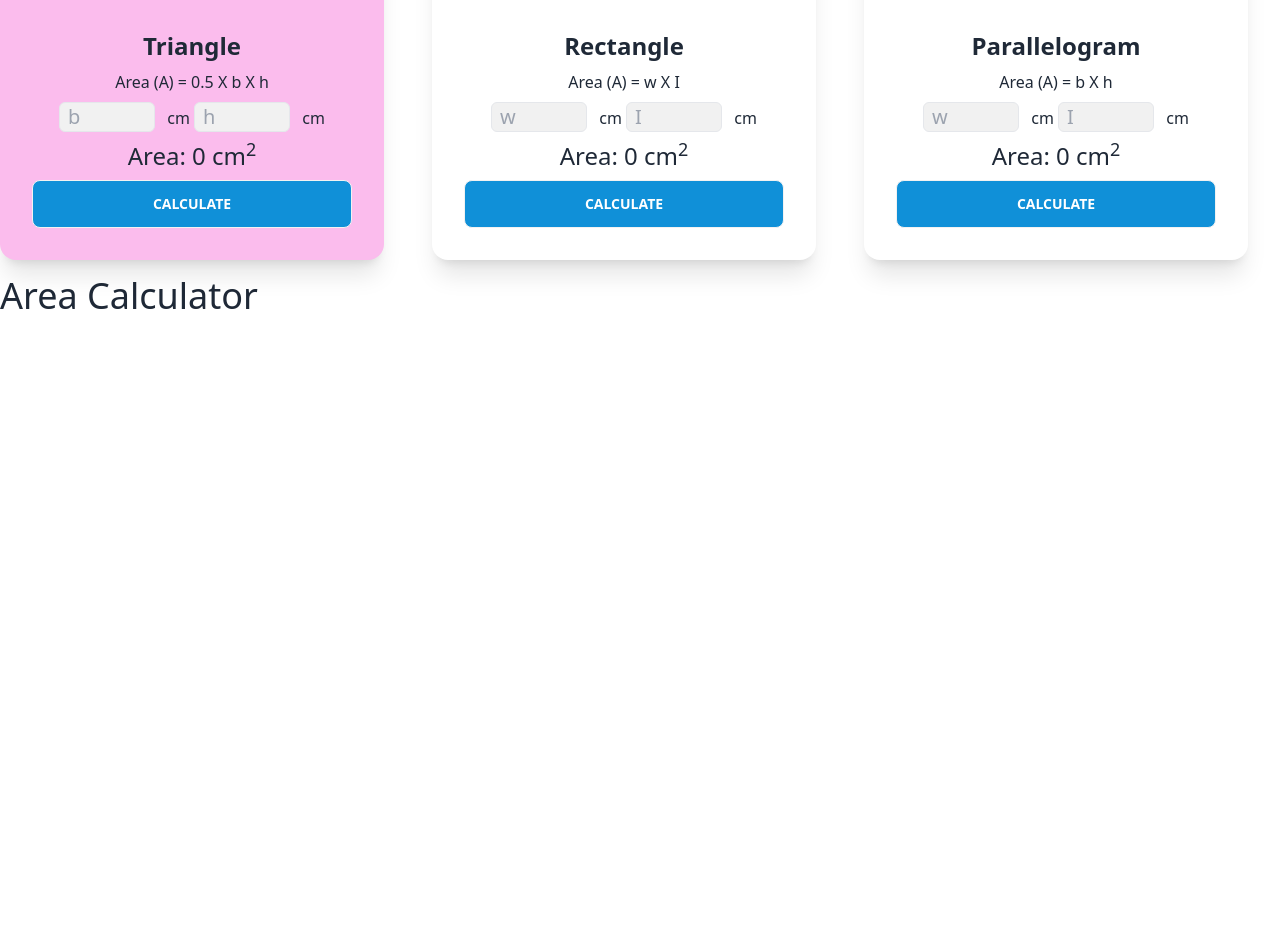
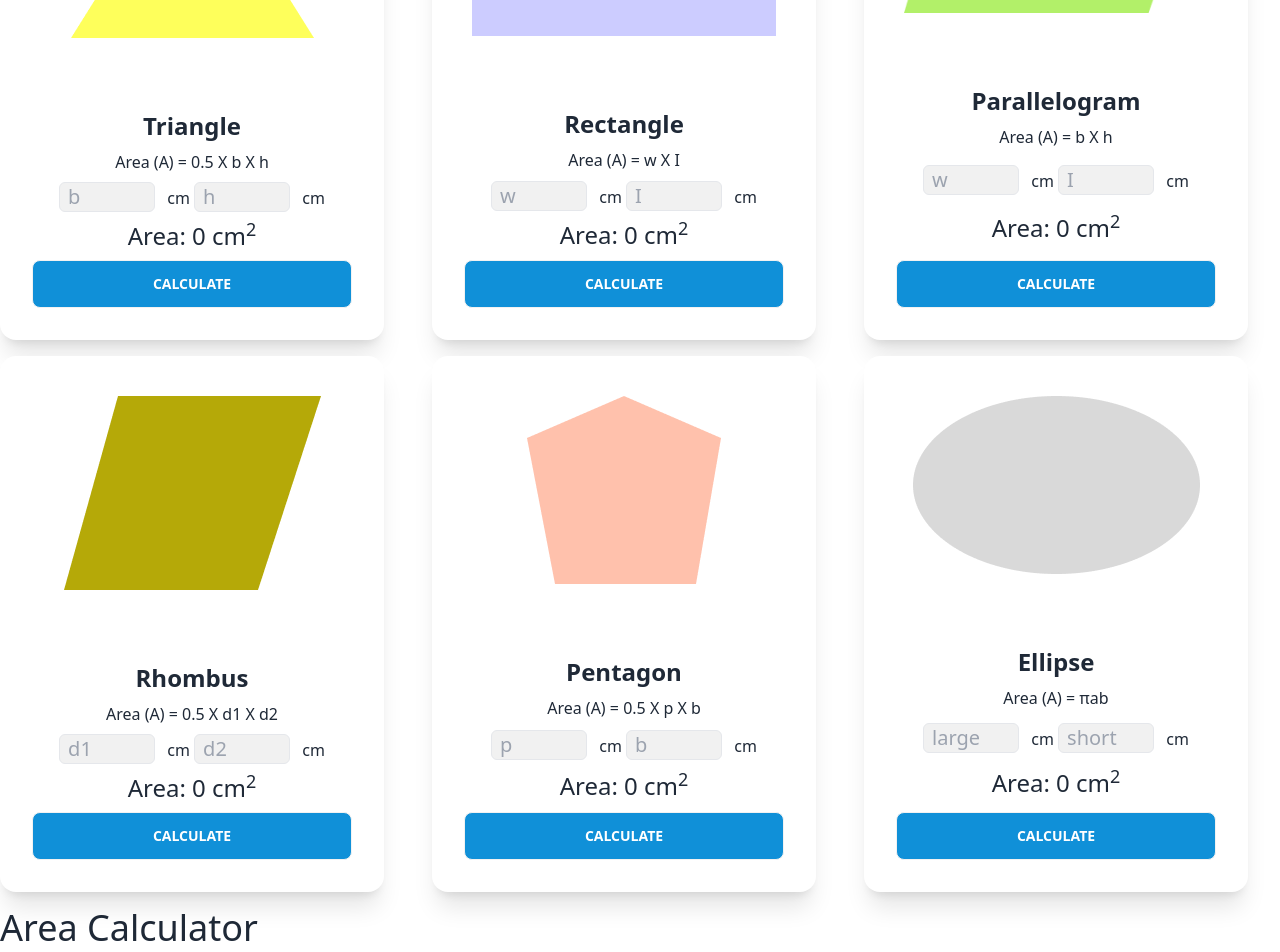
Before and after one commit to Halima-mitu/Geometry-genius-M28, a plain HTML site: page index.html in a window 1280 px wide. Shown: the part 196-1148 px from the top of the page. Before the commit the page ends 800 px from the top, so only its background shows below. Drawn offline with nearby package versions, Linux system fonts and the light colour scheme.

Commit message:
dom manipulation

```diff
--- a/index.html
+++ b/index.html
@@ -21,8 +21,8 @@
             <!--shape container-->
             <div class="flex-1 grid grid-cols-1 md:grid-cols-2 lg:grid-cols-3 gap-4">
                 <!-- Triangle card -->
-                <div class="card w-96 bg-[#FBBCED] shadow-xl">
-                    <figure><img src="images/triangle.png" alt="Shoes" /></figure>
+                <div class="card w-96 bg-white shadow-xl">
+                    <figure class="p-10"><img src="images/triangle.png" alt="Shoes" /></figure>
                     <div class="card-body text-center">
                         <h2 class="text-2xl font-semibold">Triangle</h2>
                         <p>Area (A) = 0.5 X b X h</p>
@@ -42,7 +42,7 @@
 
                 <!-- Rectangle card -->
                 <div class="card w-96 bg-white shadow-xl">
-                    <figure><img src="images/rectangle.png" alt="Shoes" /></figure>
+                    <figure class="p-10"><img src="images/rectangle.png" alt="Shoes" /></figure>
                     <div class="card-body text-center">
                         <h2 class="text-2xl font-semibold">Rectangle</h2>
                         <p>Area (A) = w X I</p>
@@ -62,7 +62,7 @@
 
                 <!-- parallelogram card -->
                 <div class="card w-96 bg-white shadow-xl">
-                    <figure><img src="images/parallelogram.png" alt="Shoes" /></figure>
+                    <figure class="p-10"><img src="images/parallelogram.png" alt="Shoes" /></figure>
                     <div class="card-body text-center">
                         <h2 class="text-2xl font-semibold">Parallelogram</h2>
                         <p>Area (A) = b X h</p>
@@ -80,6 +80,66 @@
                     </div>
                 </div>
 
+                <!-- Rhombus card -->
+                <div class="card w-96 bg-white shadow-xl">
+                    <figure class="p-10"><img src="images/rhombus.png" alt="Shoes" /></figure>
+                    <div class="card-body text-center">
+                        <h2 class="text-2xl font-semibold">Rhombus</h2>
+                        <p>Area (A) = 0.5 X d1 X d2</p>
+                        <p>
+                            <input type="number" class="border bg-[#F1F1F1] text-xl w-24 px-2 rounded-md" placeholder="d1" name="" id="rhombus-d1">
+                            <span class="ml-2">cm</span>
+                            <!--parallelogram height-->
+                            <input type="number" class="border bg-[#F1F1F1] text-xl w-24 px-2 rounded-md" placeholder="d2" name="" id="rhombus-d2">
+                            <span class="ml-2">cm</span>
+                        </p>
+                        <p class="text-2xl">Area: <span id="rhombus-area">0</span> cm<sup>2</sup></p>
+                    <div class="card-actions">
+                        <button onclick="calculateRhombusArea()" class="btn bg-[#1090D8] text-white w-full">Calculate</button>
+                    </div>
+                    </div>
+                </div>
+
+                <!-- Pentagon card -->
+                <div class="card w-96 bg-white shadow-xl">
+                    <figure class="p-10"><img src="images/pentagon.png" alt="Shoes" /></figure>
+                    <div class="card-body text-center">
+                        <h2 class="text-2xl font-semibold">Pentagon</h2>
+                        <p>Area (A) = 0.5 X p X b</p>
+                        <p>
+                            <input type="number" class="border bg-[#F1F1F1] text-xl w-24 px-2 rounded-md" placeholder="p" name="" id="pentagon-p">
+                            <span class="ml-2">cm</span>
+                            <!--parallelogram height-->
+                            <input type="number" class="border bg-[#F1F1F1] text-xl w-24 px-2 rounded-md" placeholder="b" name="" id="pentagon-b">
+                            <span class="ml-2">cm</span>
+                        </p>
+                        <p class="text-2xl">Area: <span id="pentagon-area">0</span> cm<sup>2</sup></p>
+                    <div class="card-actions">
+                        <button onclick="calculatePentagonArea()" class="btn bg-[#1090D8] text-white w-full">Calculate</button>
+                    </div>
+                    </div>
+                </div>
+
+                <!-- Ellipse card -->
+                <div class="card w-96 bg-white shadow-xl">
+                    <figure class="p-10"><img src="images/ellipse.png" alt="Shoes" /></figure>
+                    <div class="card-body text-center">
+                        <h2 class="text-2xl font-semibold">Ellipse</h2>
+                        <p>Area (A) = πab</p>
+                        <p>
+                            <input type="number" class="border bg-[#F1F1F1] text-xl w-24 px-2 rounded-md" placeholder="large" name="" id="ellipse-major-radius">
+                            <span class="ml-2">cm</span>
+                            <!--parallelogram height-->
+                            <input type="number" class="border bg-[#F1F1F1] text-xl w-24 px-2 rounded-md" placeholder="short" name="" id="ellipse-minor-radius">
+                            <span class="ml-2">cm</span>
+                        </p>
+                        <p class="text-2xl">Area: <span id="ellipse-area">0</span> cm<sup>2</sup></p>
+                    <div class="card-actions">
+                        <button onclick="calculateEllipseArea()" class="btn bg-[#1090D8] text-white w-full">Calculate</button>
+                    </div>
+                    </div>
+                </div>
+
 
             <!--area container-->
             <div class="w-[400]">
--- a/js/area-calculator.js
+++ b/js/area-calculator.js
@@ -47,4 +47,48 @@ function calculateRectangleArea(){
 // reusable function --> reduce duplicate code
 function calculateParallelogramArea(){
     // console.log('parallelogram');
+    const parallelogramBase = getInputValue('parallelogram-base');
+    // console.log(parallelogramBase);
+
+    const parallelogramHeight = getInputValue('parallelogram-height');
+    // console.log(parallelogramHeight);
+
+    const area = parallelogramBase * parallelogramHeight
+    // console.log(area);
+    setElementInnerText('parallelogram-area',area);
 }
+
+function calculateRhombusArea(){
+    const rhombusD1 = getInputValue('rhombus-d1');
+    const rhombusD2 = getInputValue('rhombus-d2');
+    const area = 0.5 * rhombusD1 * rhombusD2;
+    setElementInnerText('rhombus-area', area);
+}
+
+function calculatePentagonArea(){
+    const pentagonP = getInputValue('pentagon-p');
+    const pentagonB = getInputValue('pentagon-b');
+    const area = 0.5 * pentagonP * pentagonB;
+    setElementInnerText('pentagon-area', area);
+}
+
+function calculateEllipseArea(){
+    const majorRadius = getInputValue('ellipse-major-radius');
+    const minorRadius =getInputValue('ellipse-minor-radius')
+    const area = 3.14 * majorRadius * minorRadius;
+    setElementInnerText('ellipse-area', area);
+}
+
+// reuseable get input value field in number
+function getInputValue(fieldId){
+    const inputField = document.getElementById(fieldId);
+    const inputValueText = inputField.value;
+    const value = parseFloat(inputValueText);
+    return value;
+}
+
+// reusable set span,p,div,etc text.
+function setElementInnerText(elementId, area){
+    const element = document.getElementById(elementId);
+    element.innerText = area;
+}
```
